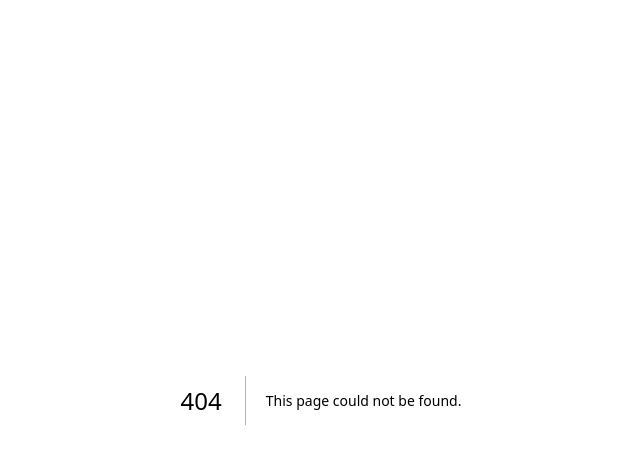
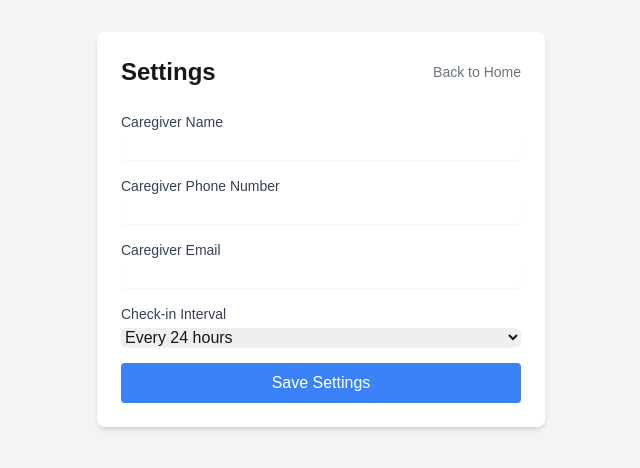
Before and after one commit to johndimm/stillokay-cursor, a Next.js app: page /settings in a window 1280 px wide. Before the commit this address had no page. Shown: the top 468 px of the page, without its empty margins (319-959 px from the left). Built offline with nearby package versions, Linux system fonts and the light colour scheme; no server answers; the database is empty; sample sign-in values are in the browser's storage.

Commit message:
Settings page.

```diff
--- a/src/pages/index.tsx
+++ b/src/pages/index.tsx
@@ -106,12 +106,20 @@ export default function Home() {
           <div className="max-w-md mx-auto bg-white rounded-lg shadow-md p-6">
             <div className="flex justify-between items-center mb-4">
               <h1 className="text-2xl font-bold">Still Okay</h1>
+              <div className="flex items-center space-x-4">
+                <button
+                  onClick={() => router.push('/settings')}
+                  className="text-sm text-gray-500 hover:text-gray-700"
+                >
+                  Settings
+                </button>
                 <button
                   onClick={() => signOut()}
                   className="text-sm text-gray-500 hover:text-gray-700"
                 >
                   Sign out
                 </button>
+              </div>
             </div>
 
             {!caregiverName ? (
--- /dev/null
+++ b/src/pages/settings.tsx
@@ -0,0 +1,166 @@
+import { useSession } from "next-auth/react";
+import { useState, useEffect } from "react";
+import { useRouter } from "next/router";
+import Head from "next/head";
+
+export default function Settings() {
+  const { data: session, status } = useSession();
+  const router = useRouter();
+  const [formData, setFormData] = useState({
+    caregiverName: "",
+    caregiverPhone: "",
+    caregiverEmail: "",
+    checkInInterval: 24
+  });
+  const [isSaving, setIsSaving] = useState(false);
+  const [message, setMessage] = useState({ type: "", text: "" });
+
+  useEffect(() => {
+    if (status === "authenticated") {
+      // Fetch current user settings
+      fetch("/api/user")
+        .then((res) => res.json())
+        .then((data) => {
+          if (data.caregiverName) {
+            setFormData({
+              caregiverName: data.caregiverName,
+              caregiverPhone: data.caregiverPhone,
+              caregiverEmail: data.caregiverEmail,
+              checkInInterval: data.checkInInterval
+            });
+          }
+        });
+    }
+  }, [status]);
+
+  const handleSubmit = async (e: React.FormEvent) => {
+    e.preventDefault();
+    setIsSaving(true);
+    setMessage({ type: "", text: "" });
+
+    try {
+      const response = await fetch("/api/user", {
+        method: "POST",
+        headers: {
+          "Content-Type": "application/json",
+        },
+        body: JSON.stringify(formData),
+      });
+
+      if (response.ok) {
+        setMessage({ type: "success", text: "Settings saved successfully!" });
+      } else {
+        setMessage({ type: "error", text: "Failed to save settings. Please try again." });
+      }
+    } catch (error) {
+      setMessage({ type: "error", text: "An error occurred. Please try again." });
+    } finally {
+      setIsSaving(false);
+    }
+  };
+
+  if (status === "loading") {
+    return <div className="min-h-screen flex items-center justify-center">Loading...</div>;
+  }
+
+  if (!session) {
+    router.push("/");
+    return null;
+  }
+
+  return (
+    <div className="min-h-screen bg-gray-100">
+      <Head>
+        <title>Settings - Still Okay</title>
+        <meta name="description" content="Manage your Still Okay settings" />
+      </Head>
+
+      <main className="container mx-auto px-4 py-8">
+        <div className="max-w-md mx-auto bg-white rounded-lg shadow-md p-6">
+          <div className="flex justify-between items-center mb-6">
+            <h1 className="text-2xl font-bold">Settings</h1>
+            <button
+              onClick={() => router.push("/")}
+              className="text-sm text-gray-500 hover:text-gray-700"
+            >
+              Back to Home
+            </button>
+          </div>
+
+          {message.text && (
+            <div className={`mb-4 p-4 rounded ${
+              message.type === "success" ? "bg-green-100 text-green-700" : "bg-red-100 text-red-700"
+            }`}>
+              {message.text}
+            </div>
+          )}
+
+          <form onSubmit={handleSubmit} className="space-y-4">
+            <div>
+              <label className="block text-sm font-medium text-gray-700">
+                Caregiver Name
+              </label>
+              <input
+                type="text"
+                value={formData.caregiverName}
+                onChange={(e) => setFormData(prev => ({ ...prev, caregiverName: e.target.value }))}
+                className="mt-1 block w-full rounded-md border-gray-300 shadow-sm focus:border-blue-500 focus:ring-blue-500"
+                required
+              />
+            </div>
+            <div>
+              <label className="block text-sm font-medium text-gray-700">
+                Caregiver Phone Number
+              </label>
+              <input
+                type="tel"
+                value={formData.caregiverPhone}
+                onChange={(e) => setFormData(prev => ({ ...prev, caregiverPhone: e.target.value }))}
+                className="mt-1 block w-full rounded-md border-gray-300 shadow-sm focus:border-blue-500 focus:ring-blue-500"
+                required
+              />
+            </div>
+            <div>
+              <label className="block text-sm font-medium text-gray-700">
+                Caregiver Email
+              </label>
+              <input
+                type="email"
+                value={formData.caregiverEmail}
+                onChange={(e) => setFormData(prev => ({ ...prev, caregiverEmail: e.target.value }))}
+                className="mt-1 block w-full rounded-md border-gray-300 shadow-sm focus:border-blue-500 focus:ring-blue-500"
+                required
+              />
+            </div>
+            <div>
+              <label className="block text-sm font-medium text-gray-700">
+                Check-in Interval
+              </label>
+              <select
+                value={formData.checkInInterval}
+                onChange={(e) => setFormData(prev => ({ ...prev, checkInInterval: parseInt(e.target.value) }))}
+                className="mt-1 block w-full rounded-md border-gray-300 shadow-sm focus:border-blue-500 focus:ring-blue-500"
+              >
+                <option value="1">Every hour</option>
+                <option value="2">Every 2 hours</option>
+                <option value="4">Every 4 hours</option>
+                <option value="8">Every 8 hours</option>
+                <option value="12">Every 12 hours</option>
+                <option value="24">Every 24 hours</option>
+              </select>
+            </div>
+            <button
+              type="submit"
+              disabled={isSaving}
+              className={`w-full bg-blue-500 text-white py-2 px-4 rounded hover:bg-blue-600 ${
+                isSaving ? "opacity-50 cursor-not-allowed" : ""
+              }`}
+            >
+              {isSaving ? "Saving..." : "Save Settings"}
+            </button>
+          </form>
+        </div>
+      </main>
+    </div>
+  );
+}
```
Lines whose indentation alone changed are shown as unchanged.
